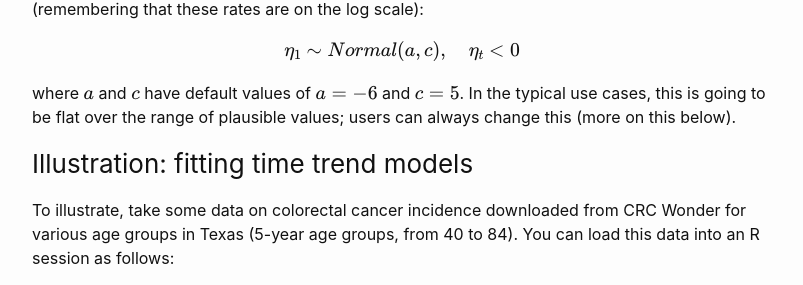
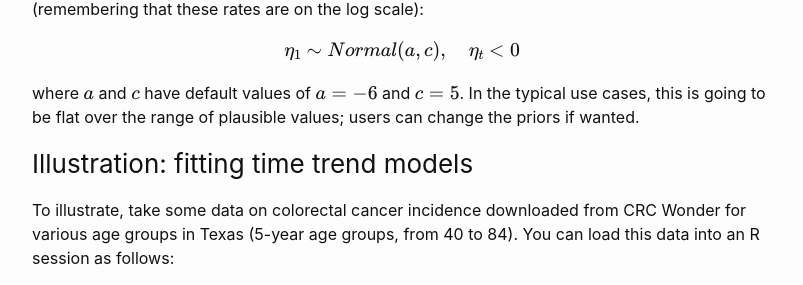
Before and after one commit to ConnorDonegan/connordonegan.github.io, a Jekyll site: the page built from _posts/2024-09-02-intro-to-surveil.markdown, in a window 1280 px wide and 900 px high, scrolled down 1242 px. Shown: the part 177-462 px from the top of the window, without its empty margins (238-1041 px from the left). Built offline with Jekyll 4.4.1, drawn with Linux system fonts in a browser that asks for light colours.

```diff
--- a/_posts/2024-08-04-spatial-analysis-geostan.markdown
+++ b/_posts/2024-08-04-spatial-analysis-geostan.markdown
@@ -1,7 +1,6 @@
 ---
 layout: post
 title:  "Spatial analysis with geostan"
-date:   2024-09-02
 author: Connor
 categories: [Statistics, Public health]
 ---
--- a/_posts/2024-09-02-intro-to-surveil.markdown
+++ b/_posts/2024-09-02-intro-to-surveil.markdown
@@ -57,7 +56,7 @@ The log-rates begin at some unknown, initial value (\(\eta_1\)). To anchor the m
 $$\eta_1 \sim Normal(a, c), \hspace{1em} \eta_t < 0$$
 
 <p>
-where \(a\) and \(c\) have default values of \(a = -6\) and \(c = 5\). In the typical use cases, this is going to be flat over the range of plausible values; users can always change this (more on this below).
+where \(a\) and \(c\) have default values of \(a = -6\) and \(c = 5\). In the typical use cases, this is going to be flat over the range of plausible values; users can change the priors if wanted.
 </p>
 
 <h3> Illustration: fitting time trend models </h3>
```
Also changed, not shown: other parts of _posts/2024-09-02-intro-to-surveil.markdown (+0 -1 lines).
